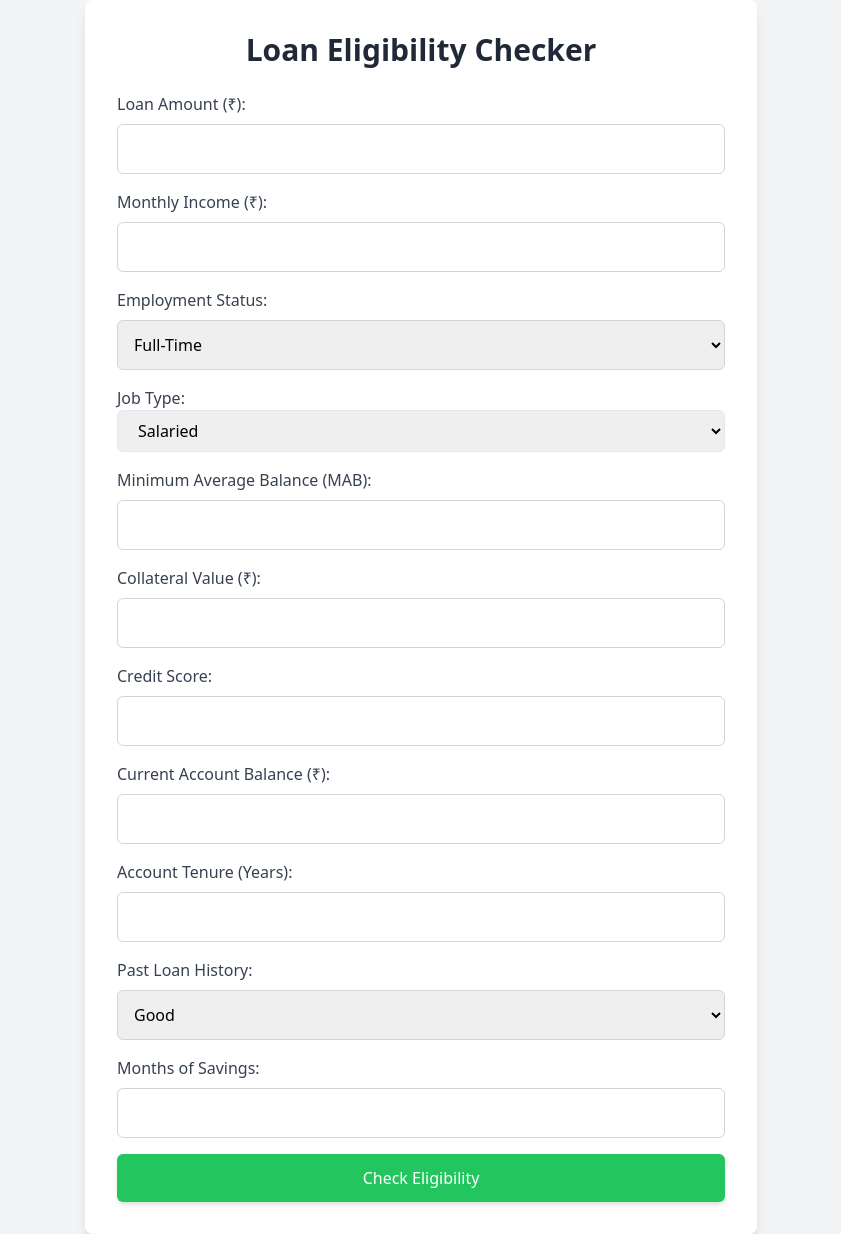
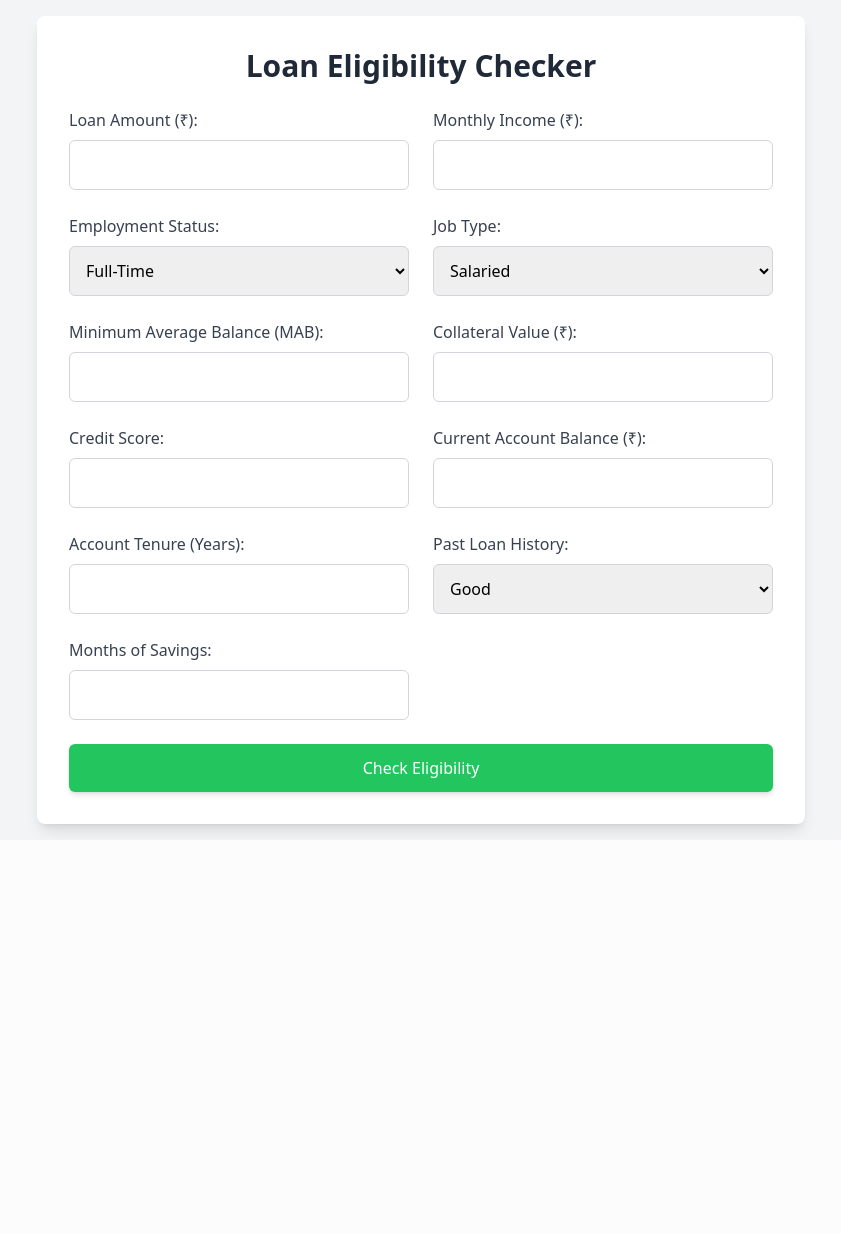
Before and after one commit to tarunKakani/loanEligiblityCheck, a Flask app: page /index in a window 1280 px wide. Shown: the whole page, without its empty margins (219-1060 px from the left). After the commit the page ends 839 px from the top, so only its background shows below. Run offline with Flask 3, Linux system fonts and the light colour scheme; some libraries are stand-ins or nearby versions.

Commit message:
added dynamic window sizing

```diff
--- a/templates/index.html
+++ b/templates/index.html
@@ -4,23 +4,24 @@
     <title>Loan Eligibility Checker</title>
     <script src="https://cdn.tailwindcss.com"></script>
 </head>
-<body class="bg-gray-100 flex items-center justify-center min-h-screen">
+<body class="bg-gray-100 flex items-center justify-center min-h-screen p-4">
 
-    <div class="bg-white shadow-lg rounded-lg p-8 max-w-2xl w-full">
+    <div class="bg-white shadow-lg rounded-lg p-8 w-full max-w-3xl">
         <h2 class="text-3xl font-bold mb-6 text-center text-gray-800">Loan Eligibility Checker</h2>
 
         <form action="/index" method="post">
-            <div class="mb-4">
+            <div class="grid grid-cols-1 md:grid-cols-2 gap-6">
+                <div>
                     <label for="loan_amount" class="block text-gray-700">Loan Amount (₹):</label>
                     <input type="number" step="0.01" name="loan_amount" required class="block w-full mt-2 p-3 border border-gray-300 rounded-md focus:outline-none focus:ring-2 focus:ring-blue-500">
                 </div>
 
-            <div class="mb-4">
+                <div>
                     <label for="income" class="block text-gray-700">Monthly Income (₹):</label>
                     <input type="number" step="0.01" name="income" required class="block w-full mt-2 p-3 border border-gray-300 rounded-md focus:outline-none focus:ring-2 focus:ring-blue-500">
                 </div>
 
-            <div class="mb-4">
+                <div>
                     <label for="employment_status" class="block text-gray-700">Employment Status:</label>
                     <select name="employment_status" required class="block w-full mt-2 p-3 border border-gray-300 rounded-md focus:outline-none focus:ring-2 focus:ring-blue-500">
                         <option value="Full-Time">Full-Time</option>
@@ -29,40 +30,40 @@
                     </select>
                 </div>
 
-            <div class="mb-4">
+                <div>
                     <label for="job_type" class="block text-gray-700">Job Type:</label>
-                <select name="job_type" required class="shadcn-select w-full px-4 py-2 border rounded-md focus:outline-none focus:ring-2 focus:ring-blue-500">
+                    <select name="job_type" required class="block w-full mt-2 p-3 border border-gray-300 rounded-md focus:outline-none focus:ring-2 focus:ring-blue-500">
                         <option value="Salaried">Salaried</option>
                         <option value="Self-Employed">Self-Employed</option>
                     </select>
                 </div>
 
-            <div class="mb-4">
+                <div>
                     <label for="mab" class="block text-gray-700">Minimum Average Balance (MAB):</label>
                     <input type="number" step="0.01" name="mab" required class="block w-full mt-2 p-3 border border-gray-300 rounded-md focus:outline-none focus:ring-2 focus:ring-blue-500">
                 </div>
 
-            <div class="mb-4">
+                <div>
                     <label for="collateral" class="block text-gray-700">Collateral Value (₹):</label>
                     <input type="number" step="0.01" name="collateral" required class="block w-full mt-2 p-3 border border-gray-300 rounded-md focus:outline-none focus:ring-2 focus:ring-blue-500">
                 </div>
 
-            <div class="mb-4">
+                <div>
                     <label for="credit_score" class="block text-gray-700">Credit Score:</label>
                     <input type="number" name="credit_score" required class="block w-full mt-2 p-3 border border-gray-300 rounded-md focus:outline-none focus:ring-2 focus:ring-blue-500">
                 </div>
 
-            <div class="mb-4">
+                <div>
                     <label for="account_balance" class="block text-gray-700">Current Account Balance (₹):</label>
                     <input type="number" step="0.01" name="account_balance" required class="block w-full mt-2 p-3 border border-gray-300 rounded-md focus:outline-none focus:ring-2 focus:ring-blue-500">
                 </div>
 
-            <div class="mb-4">
+                <div>
                     <label for="account_tenure" class="block text-gray-700">Account Tenure (Years):</label>
                     <input type="number" step="0.1" name="account_tenure" required class="block w-full mt-2 p-3 border border-gray-300 rounded-md focus:outline-none focus:ring-2 focus:ring-blue-500">
                 </div>
 
-            <div class="mb-4">
+                <div>
                     <label for="past_loan_history" class="block text-gray-700">Past Loan History:</label>
                     <select name="past_loan_history" required class="block w-full mt-2 p-3 border border-gray-300 rounded-md focus:outline-none focus:ring-2 focus:ring-blue-500">
                         <option value="Good">Good</option>
@@ -71,12 +72,13 @@
                     </select>
                 </div>
 
-            <div class="mb-4">
+                <div>
                     <label for="savings_months" class="block text-gray-700">Months of Savings:</label>
                     <input type="number" step="1" name="savings_months" required class="block w-full mt-2 p-3 border border-gray-300 rounded-md focus:outline-none focus:ring-2 focus:ring-blue-500">
                 </div>
+            </div>
 
-            <button type="submit" class="w-full bg-green-500 hover:bg-green-600 text-white py-3 rounded-md shadow-md transition duration-300">
+            <button type="submit" class="w-full mt-6 bg-green-500 hover:bg-green-600 text-white py-3 rounded-md shadow-md transition duration-300">
                 Check Eligibility
             </button>
         </form>
--- a/templates/main.html
+++ b/templates/main.html
@@ -2,11 +2,12 @@
 <html>
 <head>
     <title>Loan Eligibility Checker</title>
+    <meta name="viewport" content="width=device-width, initial-scale=1.0">
     <script src="https://cdn.tailwindcss.com"></script>
 </head>
 <body class="bg-gray-100 flex items-center justify-center min-h-screen">
 
-    <div class="bg-white shadow-md rounded-lg p-8 max-w-md w-full">
+    <div class="bg-white shadow-md rounded-lg p-8 w-full max-w-lg mx-4">
         <h2 class="text-2xl font-bold mb-6 text-center text-gray-800">Select Loan Type</h2>
         <form action="/select-loan" method="post">
             <label for="loan_type" class="block text-gray-700">What type of loan do you want?</label>
--- a/templates/result.html
+++ b/templates/result.html
@@ -5,13 +5,15 @@ display govt schemes if income is too low then suggest govt schemes -->
 <html>
 <head>
     <title>Loan Eligibility Result</title>
+    <meta name="viewport" content="width=device-width, initial-scale=1.0">
     <script src="https://cdn.tailwindcss.com"></script>
 </head>
 <body class="bg-gray-100 flex items-center justify-center min-h-screen">
 
-    <div class="bg-white shadow-lg rounded-lg p-8 max-w-md w-full text-center">
+    <div class="bg-white shadow-lg rounded-lg p-8 w-full max-w-lg mx-4 text-center">
         <h2 class="text-3xl font-bold mb-4 text-gray-800">Eligibility Result</h2>
         <p class="text-lg text-gray-700">Your Score: <span class="font-bold text-blue-600">{{ score }}</span></p>
+
         {% if approved %}
             <p class="text-xl text-green-600 mt-4 font-bold">Congratulations! You are eligible for the loan.</p>
         {% else %}
```
Lines whose indentation alone changed are shown as unchanged.
